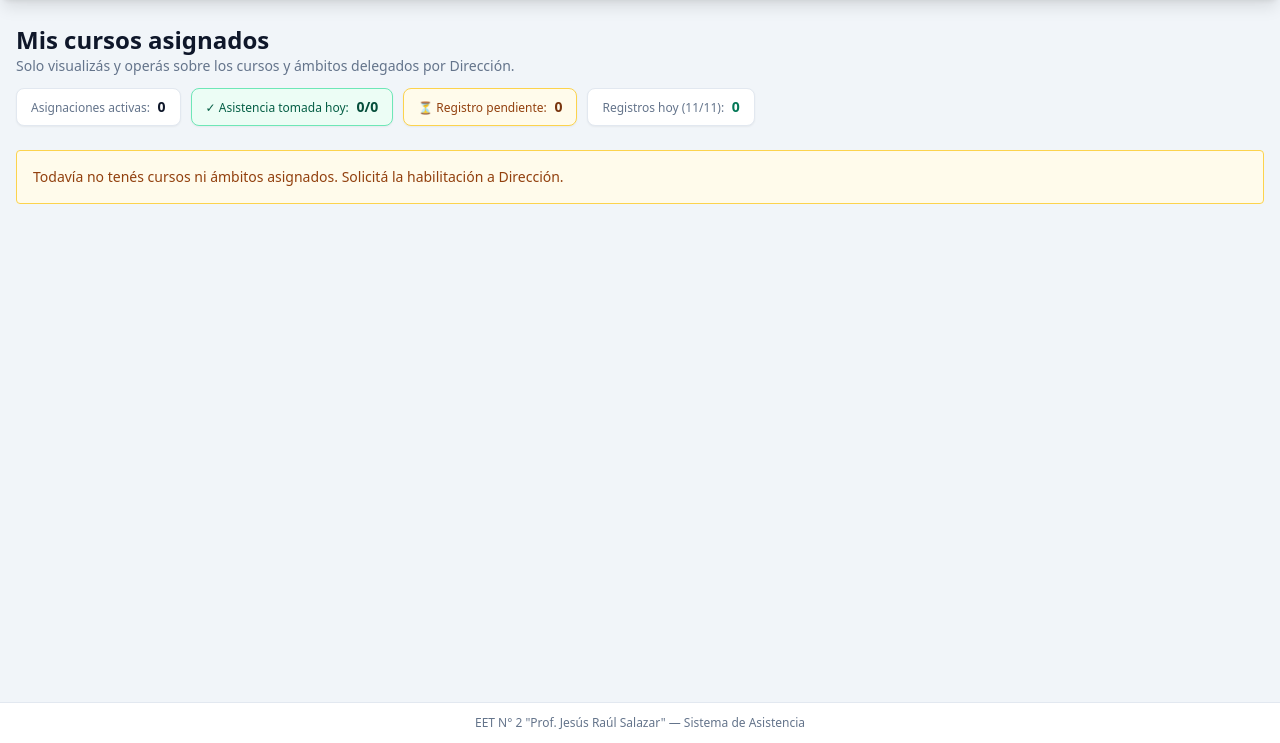
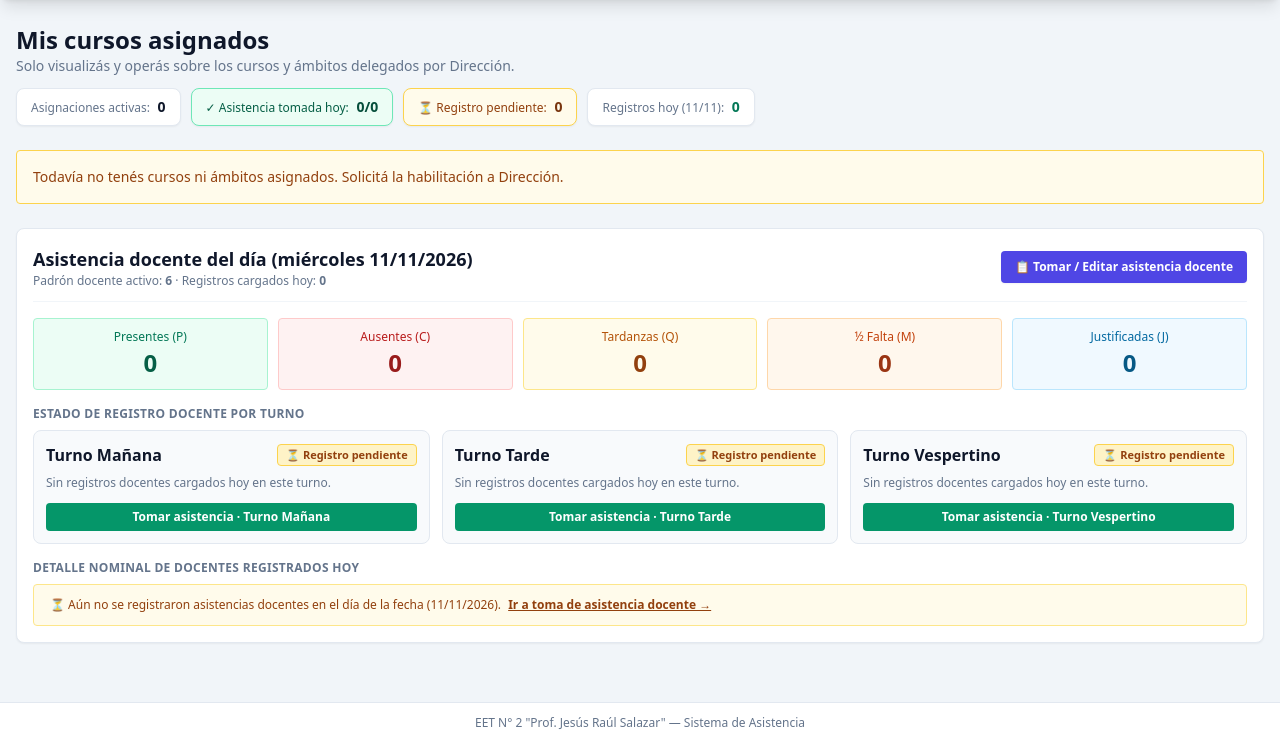
Before and after one commit to maxiarias724-b/asistencia-escolar-eet2, a Laravel app: page /mis-cursos in a window 1280 px wide. Shown: the part 57-800 px from the top of the page. Run offline with Laravel 12, Linux system fonts and the light colour scheme; a user stored in the database is signed in; data comes from the database, SQL or seed files in the repository; some libraries are stand-ins or nearby versions.

Commit message:
feat(dashboard): add daily teacher attendance view to Director and Operator dashboards

```diff
--- a/app/Http/Controllers/Director/DashboardController.php
+++ b/app/Http/Controllers/Director/DashboardController.php
@@ -42,6 +42,7 @@ class DashboardController extends Controller
         return view('director.dashboard', [
             'stats' => $stats,
             'todayTotals' => $stats->todayTotals(),
+            'teacherToday' => $stats->todayTeacherSummary(),
             'totals' => $stats->totals(),
             'byCourse' => $stats->breakdown('course_id'),
             'byActivity' => $stats->breakdown('activity_type'),
--- a/app/Http/Controllers/Operator/HomeController.php
+++ b/app/Http/Controllers/Operator/HomeController.php
@@ -9,6 +9,7 @@ use App\Http\Controllers\Controller;
 use App\Models\Attendance;
 use App\Models\Scope;
 use App\Models\Student;
+use App\Services\AttendanceStatistics;
 use Illuminate\Http\Request;
 
 class HomeController extends Controller
@@ -94,6 +95,7 @@ class HomeController extends Controller
             'statusByAssignment' => $statusByAssignment,
             'takenCoursesCount' => $takenCoursesCount,
             'pendingCoursesCount' => $pendingCoursesCount,
+            'teacherToday' => (new AttendanceStatistics())->todayTeacherSummary(),
         ]);
     }
 }
--- a/app/Services/AttendanceStatistics.php
+++ b/app/Services/AttendanceStatistics.php
@@ -8,6 +8,8 @@ use App\Models\Attendance;
 use App\Models\Course;
 use App\Models\Justification;
 use App\Models\Scope;
+use App\Models\Shift;
+use App\Models\Teacher;
 use App\Models\TeacherAttendance;
 use Carbon\Carbon;
 use Illuminate\Database\Eloquent\Builder;
@@ -84,6 +86,67 @@ class AttendanceStatistics
             'date' => $today,
             'students' => $students,
             'teachers' => $teachers,
+        ];
+    }
+
+    /**
+     * Resumen detallado de la asistencia docente del día actual:
+     * totales por estado, estado por turno (tomada vs pendiente) y listado nominal del día.
+     */
+    public function todayTeacherSummary(): array
+    {
+        $today = now()->toDateString();
+        $activeTeachersCount = Teacher::active()->count();
+        $shifts = Shift::active()->ordered()->get();
+
+        $records = TeacherAttendance::query()
+            ->where('date', $today)
+            ->with(['teacher', 'shift', 'activity', 'recorder'])
+            ->get()
+            ->sortBy(fn (TeacherAttendance $ta) => sprintf(
+                '%03d-%s-%s',
+                $ta->shift_id ?? 999,
+                $ta->teacher?->last_name ?? '',
+                $ta->teacher?->first_name ?? ''
+            ))
+            ->values();
+
+        $counts = [];
+        foreach (AttendanceStatus::cases() as $status) {
+            $counts[$status->value] = 0;
+        }
+        foreach ($records as $rec) {
+            $val = $rec->status?->value ?? (string) $rec->status;
+            if (isset($counts[$val])) {
+                $counts[$val]++;
+            }
+        }
+        $counts['total'] = $records->count();
+
+        $byShift = $shifts->map(function (Shift $shift) use ($records, $activeTeachersCount) {
+            $shiftRecords = $records->where('shift_id', $shift->id);
+            $recordedCount = $shiftRecords->count();
+
+            return [
+                'shift_id' => $shift->id,
+                'shift_name' => $shift->name,
+                'taken' => $recordedCount > 0,
+                'recorded' => $recordedCount,
+                'total_teachers' => $activeTeachersCount,
+                'presente' => $shiftRecords->filter(fn ($r) => $r->status === AttendanceStatus::Presente)->count(),
+                'ausente' => $shiftRecords->filter(fn ($r) => $r->status === AttendanceStatus::Ausente)->count(),
+                'tardanza' => $shiftRecords->filter(fn ($r) => $r->status === AttendanceStatus::Tardanza)->count(),
+                'media_falta' => $shiftRecords->filter(fn ($r) => $r->status === AttendanceStatus::MediaFalta)->count(),
+                'justificada' => $shiftRecords->filter(fn ($r) => $r->status === AttendanceStatus::Justificada)->count(),
+            ];
+        })->values();
+
+        return [
+            'date' => $today,
+            'active_teachers' => $activeTeachersCount,
+            'counts' => $counts,
+            'by_shift' => $byShift,
+            'records' => $records,
         ];
     }
 
--- a/resources/views/director/dashboard.blade.php
+++ b/resources/views/director/dashboard.blade.php
@@ -88,6 +88,9 @@
             </div>
         </div>
     </div>
+
+    {{-- Bloque 1.5: Vista de Asistencia Docente del Día --}}
+    @include('partials.teacher-attendance-today', ['teacherToday' => $teacherToday ?? null])
 
     {{-- Bloque 2: Tarjetas acumuladas del período filtrado (SINIDE) --}}
     <div class="mb-3 grid grid-cols-2 gap-3 md:grid-cols-4 lg:grid-cols-7">
--- a/resources/views/operator/home.blade.php
+++ b/resources/views/operator/home.blade.php
@@ -101,8 +101,10 @@
     @endforelse
 
     @if ($groups->isEmpty())
-        <div class="rounded border border-amber-300 bg-amber-50 p-4 text-sm text-amber-800">
+        <div class="mb-6 rounded border border-amber-300 bg-amber-50 p-4 text-sm text-amber-800">
             Todavía no tenés cursos ni ámbitos asignados. Solicitá la habilitación a Dirección.
         </div>
     @endif
+
+    @include('partials.teacher-attendance-today', ['teacherToday' => $teacherToday ?? null])
 @endsection
--- /dev/null
+++ b/resources/views/partials/teacher-attendance-today.blade.php
@@ -0,0 +1,152 @@
+@if (! empty($teacherToday))
+    <section class="mb-6 rounded-lg border border-slate-200 bg-white p-4 shadow-sm">
+        <div class="mb-4 flex flex-wrap items-center justify-between gap-3 border-b border-slate-100 pb-3">
+            <div>
+                <h2 class="text-lg font-bold text-slate-900">
+                    Asistencia docente del día ({{ now()->translatedFormat('l d/m/Y') }})
+                </h2>
+                <p class="text-xs text-slate-500">
+                    Padrón docente activo: <strong>{{ $teacherToday['active_teachers'] }}</strong> ·
+                    Registros cargados hoy: <strong>{{ $teacherToday['counts']['total'] }}</strong>
+                </p>
+            </div>
+            <div class="flex flex-wrap items-center gap-2 text-xs">
+                <a href="{{ route('attendance.teachers.index') }}"
+                   class="rounded bg-indigo-600 px-3.5 py-2 font-semibold text-white shadow-sm hover:bg-indigo-700">
+                    📋 Tomar / Editar asistencia docente
+                </a>
+            </div>
+        </div>
+
+        {{-- Contadores del día por estado (Docentes) --}}
+        <div class="mb-4 grid grid-cols-2 gap-2.5 text-center sm:grid-cols-5">
+            <div class="rounded border border-emerald-200 bg-emerald-50 p-2.5">
+                <div class="text-xs font-medium text-emerald-700">Presentes (P)</div>
+                <div class="mt-0.5 text-2xl font-bold text-emerald-800">{{ $teacherToday['counts']['presente'] }}</div>
+            </div>
+            <div class="rounded border border-red-200 bg-red-50 p-2.5">
+                <div class="text-xs font-medium text-red-700">Ausentes (C)</div>
+                <div class="mt-0.5 text-2xl font-bold text-red-800">{{ $teacherToday['counts']['ausente'] }}</div>
+            </div>
+            <div class="rounded border border-amber-200 bg-amber-50 p-2.5">
+                <div class="text-xs font-medium text-amber-700">Tardanzas (Q)</div>
+                <div class="mt-0.5 text-2xl font-bold text-amber-800">{{ $teacherToday['counts']['tardanza'] }}</div>
+            </div>
+            <div class="rounded border border-orange-200 bg-orange-50 p-2.5">
+                <div class="text-xs font-medium text-orange-700">½ Falta (M)</div>
+                <div class="mt-0.5 text-2xl font-bold text-orange-800">{{ $teacherToday['counts']['media_falta'] }}</div>
+            </div>
+            <div class="rounded border border-sky-200 bg-sky-50 p-2.5">
+                <div class="text-xs font-medium text-sky-700">Justificadas (J)</div>
+                <div class="mt-0.5 text-2xl font-bold text-sky-800">{{ $teacherToday['counts']['justificada'] }}</div>
+            </div>
+        </div>
+
+        {{-- Estado de toma docente por turno --}}
+        @if ($teacherToday['by_shift']->isNotEmpty())
+            <div class="mb-4">
+                <div class="mb-2 text-xs font-semibold uppercase tracking-wide text-slate-500">Estado de registro docente por turno</div>
+                <div class="grid gap-3 sm:grid-cols-3">
+                    @foreach ($teacherToday['by_shift'] as $shiftRow)
+                        <div class="flex flex-col justify-between rounded-lg border {{ $shiftRow['taken'] ? 'border-emerald-300 bg-emerald-50/70' : 'border-slate-200 bg-slate-50' }} p-3">
+                            <div>
+                                <div class="flex items-center justify-between gap-2">
+                                    <span class="font-bold text-slate-900">Turno {{ $shiftRow['shift_name'] }}</span>
+                                    @if ($shiftRow['taken'])
+                                        <span class="inline-flex items-center gap-1 rounded border border-emerald-300 bg-emerald-100 px-2 py-0.5 text-[11px] font-semibold text-emerald-800">
+                                            ✓ Asistencia tomada ({{ $shiftRow['recorded'] }})
+                                        </span>
+                                    @else
+                                        <span class="inline-flex items-center gap-1 rounded border border-amber-300 bg-amber-100 px-2 py-0.5 text-[11px] font-semibold text-amber-800">
+                                            ⏳ Registro pendiente
+                                        </span>
+                                    @endif
+                                </div>
+                                @if ($shiftRow['taken'])
+                                    <div class="mt-2 text-xs text-slate-600">
+                                        P: <strong>{{ $shiftRow['presente'] }}</strong> ·
+                                        A: <strong class="text-red-700">{{ $shiftRow['ausente'] }}</strong> ·
+                                        T: <strong class="text-amber-700">{{ $shiftRow['tardanza'] }}</strong> ·
+                                        M: <strong class="text-orange-700">{{ $shiftRow['media_falta'] }}</strong> ·
+                                        J: <strong class="text-sky-700">{{ $shiftRow['justificada'] }}</strong>
+                                    </div>
+                                @else
+                                    <div class="mt-2 text-xs text-slate-500">
+                                        Sin registros docentes cargados hoy en este turno.
+                                    </div>
+                                @endif
+                            </div>
+                            <div class="mt-3">
+                                <a href="{{ route('attendance.teachers.index', ['shift_id' => $shiftRow['shift_id']]) }}"
+                                   class="block w-full rounded {{ $shiftRow['taken'] ? 'border border-emerald-300 bg-white text-emerald-800 hover:bg-emerald-50' : 'bg-emerald-600 text-white hover:bg-emerald-700' }} px-3 py-1.5 text-center text-xs font-semibold transition">
+                                    {{ $shiftRow['taken'] ? '✓ Ver / Editar turno ' . $shiftRow['shift_name'] : 'Tomar asistencia · Turno ' . $shiftRow['shift_name'] }}
+                                </a>
+                            </div>
+                        </div>
+                    @endforeach
+                </div>
+            </div>
+        @endif
+
+        {{-- Nómina de registros docentes cargados en el día --}}
+        <div>
+            <div class="mb-2 text-xs font-semibold uppercase tracking-wide text-slate-500">
+                Detalle nominal de docentes registrados hoy
+            </div>
+            @if ($teacherToday['records']->isNotEmpty())
+                <div class="overflow-x-auto rounded border border-slate-200">
+                    <table class="min-w-full text-sm">
+                        <thead class="bg-slate-100 text-left text-xs uppercase text-slate-600">
+                            <tr>
+                                <th class="px-3 py-2">Docente</th>
+                                <th class="px-3 py-2">Área / Especialidad</th>
+                                <th class="px-3 py-2">Turno / Actividad</th>
+                                <th class="px-3 py-2">Estado</th>
+                                <th class="px-3 py-2">Observación</th>
+                                <th class="px-3 py-2">Registrado por</th>
+                            </tr>
+                        </thead>
+                        <tbody class="divide-y divide-slate-100">
+                            @foreach ($teacherToday['records'] as $rec)
+                                <tr class="hover:bg-slate-50/70">
+                                    <td class="px-3 py-2">
+                                        <div class="font-semibold text-slate-900">{{ $rec->teacher?->full_name ?? 'Docente #'.$rec->teacher_id }}</div>
+                                        <div class="font-mono text-xs text-slate-500">
+                                            DNI {{ $rec->teacher?->dni ?? '—' }}
+                                            @if ($rec->teacher?->file_number)
+                                                · Leg. {{ $rec->teacher->file_number }}
+                                            @endif
+                                        </div>
+                                    </td>
+                                    <td class="px-3 py-2 text-xs text-slate-600">
+                                        {{ $rec->teacher?->specialty_area ?: '—' }}
+                                    </td>
+                                    <td class="px-3 py-2 text-xs text-slate-700">
+                                        <span class="font-medium">{{ $rec->shift?->name ?? 'General' }}</span>
+                                        @if ($rec->activity)
+                                            <span class="text-slate-400">·</span> {{ $rec->activity->name }}
+                                        @endif
+                                    </td>
+                                    <td class="px-3 py-2">
+                                        <x-status-badge :status="$rec->status" />
+                                    </td>
+                                    <td class="px-3 py-2 text-xs text-slate-600">
+                                        {{ $rec->observation ?: '—' }}
+                                    </td>
+                                    <td class="px-3 py-2 text-xs text-slate-500">
+                                        {{ $rec->recorder?->name ?? '—' }}
+                                    </td>
+                                </tr>
+                            @endforeach
+                        </tbody>
+                    </table>
+                </div>
+            @else
+                <div class="rounded border border-amber-200 bg-amber-50 px-4 py-3 text-xs text-amber-800">
+                    ⏳ Aún no se registraron asistencias docentes en el día de la fecha ({{ now()->format('d/m/Y') }}).
+                    <a href="{{ route('attendance.teachers.index') }}" class="ml-1 font-semibold underline">Ir a toma de asistencia docente →</a>
+                </div>
+            @endif
+        </div>
+    </section>
+@endif
```
Also changed, not shown: tests/Feature/CourseAssignmentMiddlewareTest.php (+42 -0 lines).
